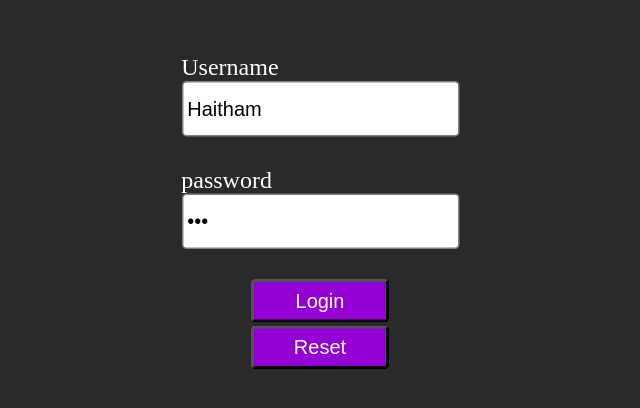
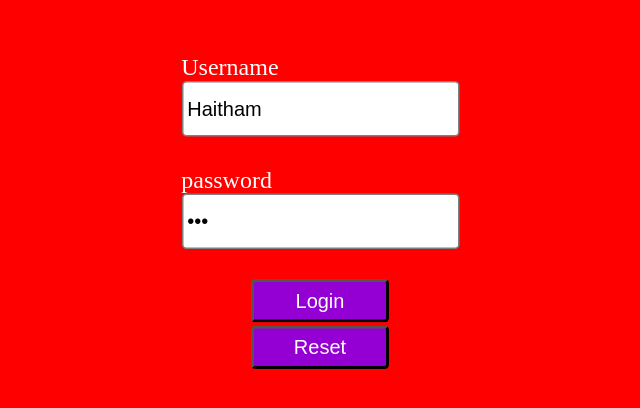
Before and after one commit to ahmedmkhair/versionTwo, a plain HTML site: page clientfiles/index.html in a window 1280 px wide. Shown: the part 172-580 px from the top of the page, without its empty margins (320-960 px from the left). Drawn offline with Linux system fonts and the light colour scheme.

Commit message:
Update index.html

```diff
--- a/clientfiles/index.html
+++ b/clientfiles/index.html
@@ -17,7 +17,7 @@
             flex-direction: column;
             justify-content: center;
             align-items: center;
-            background-color: #2a2a2a;
+            background-color: red;
             transform: scale(1.5);
         }
 
```
